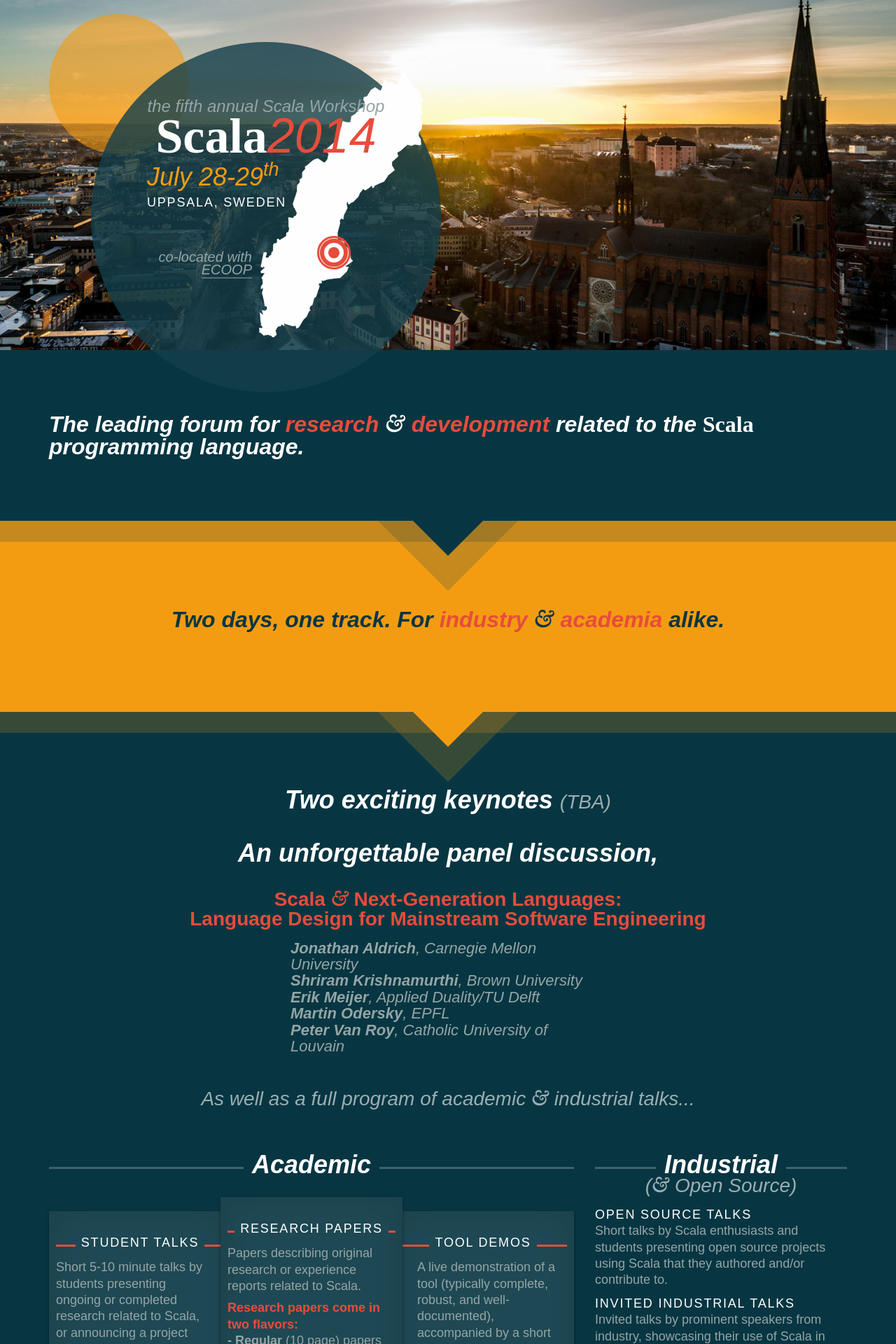
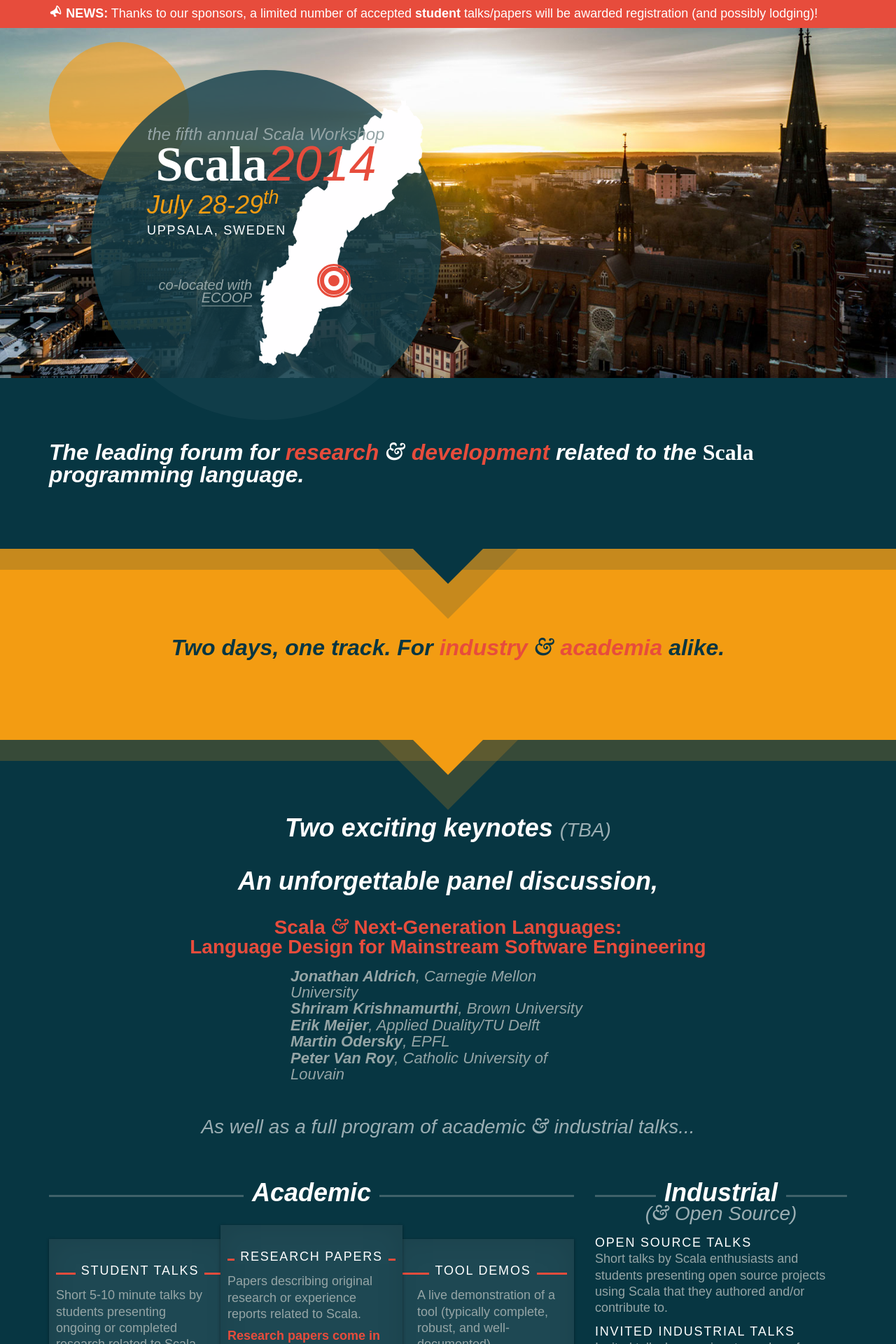
Before and after one commit to heathermiller/wwwscala14, a Jekyll site: the page built from index.md, in a window 1280 px wide. Shown: the top 1920 px of the page at 70% size. Built offline with Jekyll 4.4.1, drawn with Linux system fonts in a browser that asks for light colours.

Commit message:
Announcements that students will be supported

```diff
--- a/_layouts/frontpage.html
+++ b/_layouts/frontpage.html
@@ -3,6 +3,12 @@ layout: frontpage
 ---
 
 {% include header.html %}
+
+<div class="red-stripe">
+  <div class="container">
+    <span class="entypo megaphone"></span>&nbsp;<b>NEWS:</b> Thanks to our sponsors, a limited number of accepted <b>student</b> talks/papers will be awarded registration (and possibly lodging)!
+  </div>
+</div>
 
 {% include splash.html %}
 
--- a/resources/css/main.css
+++ b/resources/css/main.css
@@ -314,6 +314,13 @@ ul > li > strong {
   /*margin-top: -20px;*/
 }
 
+.red-stripe {
+  background-color: #E74C3C;
+  min-height: 40px;
+  color: #fff;
+  padding-top: 8px;
+}
+
 .white-stripe {
   background-color: #fff;
 }
@@ -419,6 +426,7 @@ ul > li > strong {
 }
 
 .entypo.heart:before{ content:'\2665'; color: #E74C3C; font-style: normal;}
+.entypo.megaphone:before{ content:'\1F4E3'; color: #fff; font-style: normal;}
 
 .sponsors {
   font-family: "petala-pro",sans-serif;
@@ -921,3 +929,5 @@ a.btn-outline {
     font-style: italic;
 
 }
+
+.announcement
```
